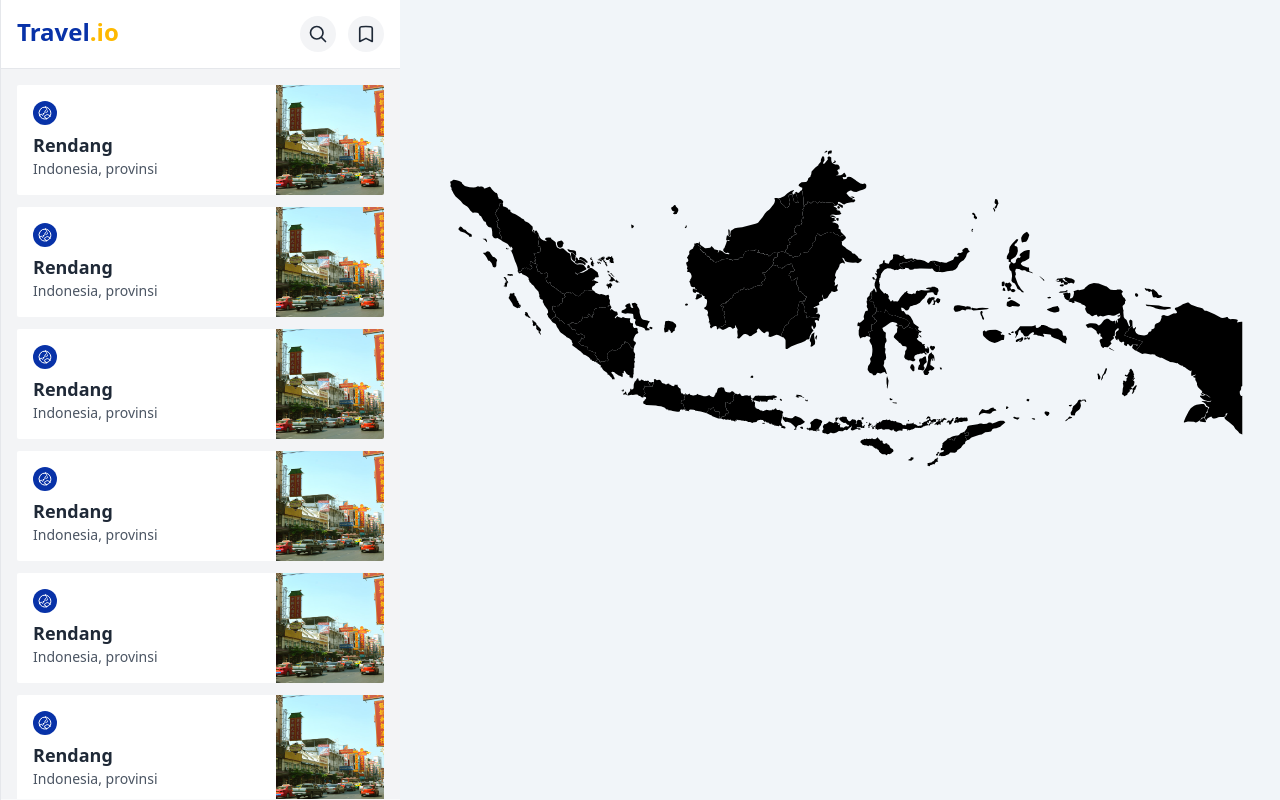
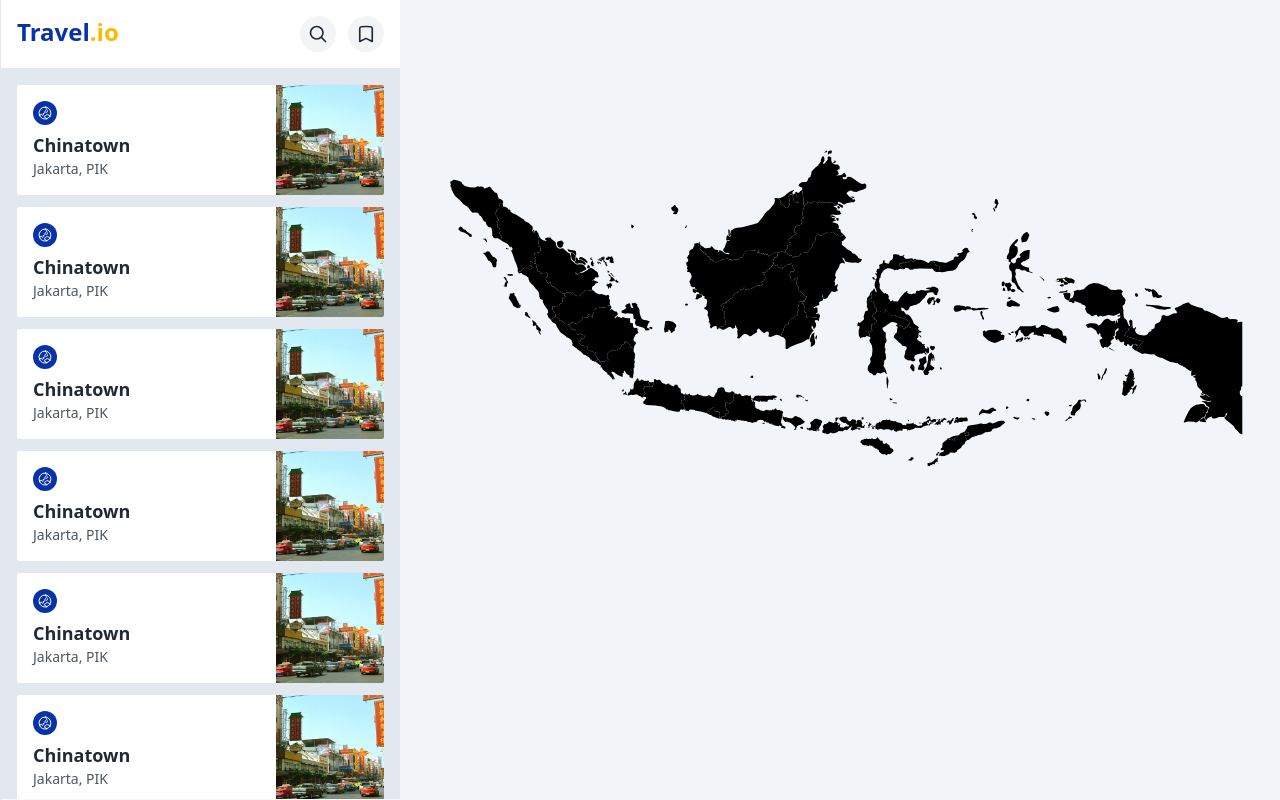
Before and after one commit to Erik3010/travel.io, a Vue app: page / in a window 1280 px wide. Shown: the top 800 px of the page. Built offline with nearby package versions, Linux system fonts and the light colour scheme.

Commit message:
refactor: code

```diff
--- /dev/null
+++ b/src/components/Common/IconButton.vue
@@ -0,0 +1,5 @@
+<template>
+  <button class="rounded-full p-2 bg-gray-100 transition hover:bg-gray-200">
+    <slot />
+  </button>
+</template>
--- /dev/null
+++ b/src/components/Icon/Bookmark.vue
@@ -0,0 +1,15 @@
+<template>
+  <svg
+    xmlns="http://www.w3.org/2000/svg"
+    fill="none"
+    viewBox="0 0 24 24"
+    stroke-width="2"
+    class="w-5 h-5 stroke-gray-800"
+  >
+    <path
+      stroke-linecap="round"
+      stroke-linejoin="round"
+      d="M17.593 3.322c1.1.128 1.907 1.077 1.907 2.185V21L12 17.25 4.5 21V5.507c0-1.108.806-2.057 1.907-2.185a48.507 48.507 0 0111.186 0z"
+    />
+  </svg>
+</template>
--- /dev/null
+++ b/src/components/Icon/Globe.vue
@@ -0,0 +1,16 @@
+<template>
+  <svg
+    xmlns="http://www.w3.org/2000/svg"
+    fill="none"
+    viewBox="0 0 24 24"
+    stroke-width="1.5"
+    stroke="currentColor"
+    class="w-4 h-4 stroke-white"
+  >
+    <path
+      stroke-linecap="round"
+      stroke-linejoin="round"
+      d="M12.75 3.03v.568c0 .334.148.65.405.864l1.068.89c.442.369.535 1.01.216 1.49l-.51.766a2.25 2.25 0 01-1.161.886l-.143.048a1.107 1.107 0 00-.57 1.664c.369.555.169 1.307-.427 1.605L9 13.125l.423 1.059a.956.956 0 01-1.652.928l-.679-.906a1.125 1.125 0 00-1.906.172L4.5 15.75l-.612.153M12.75 3.031a9 9 0 00-8.862 12.872M12.75 3.031a9 9 0 016.69 14.036m0 0l-.177-.529A2.25 2.25 0 0017.128 15H16.5l-.324-.324a1.453 1.453 0 00-2.328.377l-.036.073a1.586 1.586 0 01-.982.816l-.99.282c-.55.157-.894.702-.8 1.267l.073.438c.08.474.49.821.97.821.846 0 1.598.542 1.865 1.345l.215.643m5.276-3.67a9.012 9.012 0 01-5.276 3.67m0 0a9 9 0 01-10.275-4.835M15.75 9c0 .896-.393 1.7-1.016 2.25"
+    />
+  </svg>
+</template>
--- /dev/null
+++ b/src/components/Icon/Search.vue
@@ -0,0 +1,15 @@
+<template>
+  <svg
+    xmlns="http://www.w3.org/2000/svg"
+    fill="none"
+    viewBox="0 0 24 24"
+    stroke-width="2"
+    class="w-5 h-5 stroke-gray-800 stroke"
+  >
+    <path
+      stroke-linecap="round"
+      stroke-linejoin="round"
+      d="M21 21l-5.197-5.197m0 0A7.5 7.5 0 105.196 5.196a7.5 7.5 0 0010.607 10.607z"
+    />
+  </svg>
+</template>
--- a/src/components/Map.Vue
+++ b/src/components/Map.Vue
@@ -193,7 +193,7 @@
   </svg>
 </template>
 
-<style>
+<style scoped>
 path:hover {
   fill: red;
 }
--- /dev/null
+++ b/src/components/Sidebar/Card.vue
@@ -0,0 +1,22 @@
+<template>
+  <div id="card" class="flex bg-white rounded-sm overflow-hidden">
+    <div class="w-full p-4">
+      <div class="bg-primary-base rounded-full p-1 inline-block">
+        <GlobeIcon />
+      </div>
+      <h3 class="text-lg font-bold text-gray-800">Chinatown</h3>
+      <p class="text-sm text-gray-600">Jakarta, PIK</p>
+    </div>
+    <div class="w-40">
+      <img
+        src="@/assets/image.jpg"
+        class="object-cover w-full h-full flex-none"
+        alt=""
+      />
+    </div>
+  </div>
+</template>
+
+<script setup lang="ts">
+import GlobeIcon from "@/components/Icon/Globe.vue";
+</script>
--- a/src/components/Sidebar/Index.vue
+++ b/src/components/Sidebar/Index.vue
@@ -1,44 +1,13 @@
 <template>
   <aside class="h-[800px] border-l bg-gray-50 border-l-gray-200">
     <SidebarHeader />
-    <div class="p-4 bg-gray-100 overflow-y-auto h-[calc(100%-70px)] space-y-3">
-      <div
-        id="card"
-        class="flex bg-white rounded-sm overflow-hidden"
-        v-for="i in 10"
-      >
-        <div class="w-full p-4">
-          <div class="bg-primary-base rounded-full p-1 inline-block">
-            <svg
-              xmlns="http://www.w3.org/2000/svg"
-              fill="none"
-              viewBox="0 0 24 24"
-              stroke-width="1.5"
-              stroke="currentColor"
-              class="w-4 h-4 stroke-white"
-            >
-              <path
-                stroke-linecap="round"
-                stroke-linejoin="round"
-                d="M12.75 3.03v.568c0 .334.148.65.405.864l1.068.89c.442.369.535 1.01.216 1.49l-.51.766a2.25 2.25 0 01-1.161.886l-.143.048a1.107 1.107 0 00-.57 1.664c.369.555.169 1.307-.427 1.605L9 13.125l.423 1.059a.956.956 0 01-1.652.928l-.679-.906a1.125 1.125 0 00-1.906.172L4.5 15.75l-.612.153M12.75 3.031a9 9 0 00-8.862 12.872M12.75 3.031a9 9 0 016.69 14.036m0 0l-.177-.529A2.25 2.25 0 0017.128 15H16.5l-.324-.324a1.453 1.453 0 00-2.328.377l-.036.073a1.586 1.586 0 01-.982.816l-.99.282c-.55.157-.894.702-.8 1.267l.073.438c.08.474.49.821.97.821.846 0 1.598.542 1.865 1.345l.215.643m5.276-3.67a9.012 9.012 0 01-5.276 3.67m0 0a9 9 0 01-10.275-4.835M15.75 9c0 .896-.393 1.7-1.016 2.25"
-              />
-            </svg>
-          </div>
-          <h3 class="text-lg font-bold text-gray-800">Rendang</h3>
-          <p class="text-sm text-gray-600">Indonesia, provinsi</p>
-        </div>
-        <div class="w-40">
-          <img
-            src="@/assets/image.jpg"
-            class="object-cover w-full h-full flex-none"
-            alt=""
-          />
-        </div>
-      </div>
+    <div class="p-4 bg-slate-200 overflow-y-auto h-[calc(100%-70px)] space-y-3">
+      <Card v-for="i in 10" :key="i" />
     </div>
   </aside>
 </template>
 
-<script setup>
+<script lang="ts" setup>
 import SidebarHeader from "@/components/Sidebar/SidebarHeader.vue";
+import Card from "@/components/Sidebar/Card.vue";
 </script>
--- a/src/components/Sidebar/SidebarHeader.vue
+++ b/src/components/Sidebar/SidebarHeader.vue
@@ -7,36 +7,19 @@
       <span class="text-secondary">.io</span>
     </h1>
     <div class="flex space-x-3">
-      <button class="rounded-full p-2 bg-gray-100 transition hover:bg-gray-200">
-        <svg
-          xmlns="http://www.w3.org/2000/svg"
-          fill="none"
-          viewBox="0 0 24 24"
-          stroke-width="2"
-          class="w-5 h-5 stroke-gray-800 stroke"
-        >
-          <path
-            stroke-linecap="round"
-            stroke-linejoin="round"
-            d="M21 21l-5.197-5.197m0 0A7.5 7.5 0 105.196 5.196a7.5 7.5 0 0010.607 10.607z"
-          />
-        </svg>
-      </button>
-      <button class="rounded-full p-2 bg-gray-100 transition hover:bg-gray-200">
-        <svg
-          xmlns="http://www.w3.org/2000/svg"
-          fill="none"
-          viewBox="0 0 24 24"
-          stroke-width="2"
-          class="w-5 h-5 stroke-gray-800"
-        >
-          <path
-            stroke-linecap="round"
-            stroke-linejoin="round"
-            d="M17.593 3.322c1.1.128 1.907 1.077 1.907 2.185V21L12 17.25 4.5 21V5.507c0-1.108.806-2.057 1.907-2.185a48.507 48.507 0 0111.186 0z"
-          />
-        </svg>
-      </button>
+      <IconButton>
+        <SearchIcon />
+      </IconButton>
+      <IconButton>
+        <BookmarkIcon />
+      </IconButton>
     </div>
   </header>
 </template>
+
+<script setup lang="ts">
+import IconButton from "@/components/Common/IconButton.vue";
+
+import SearchIcon from "@/components/Icon/Search.vue";
+import BookmarkIcon from "@/components/Icon/Bookmark.vue";
+</script>
```
